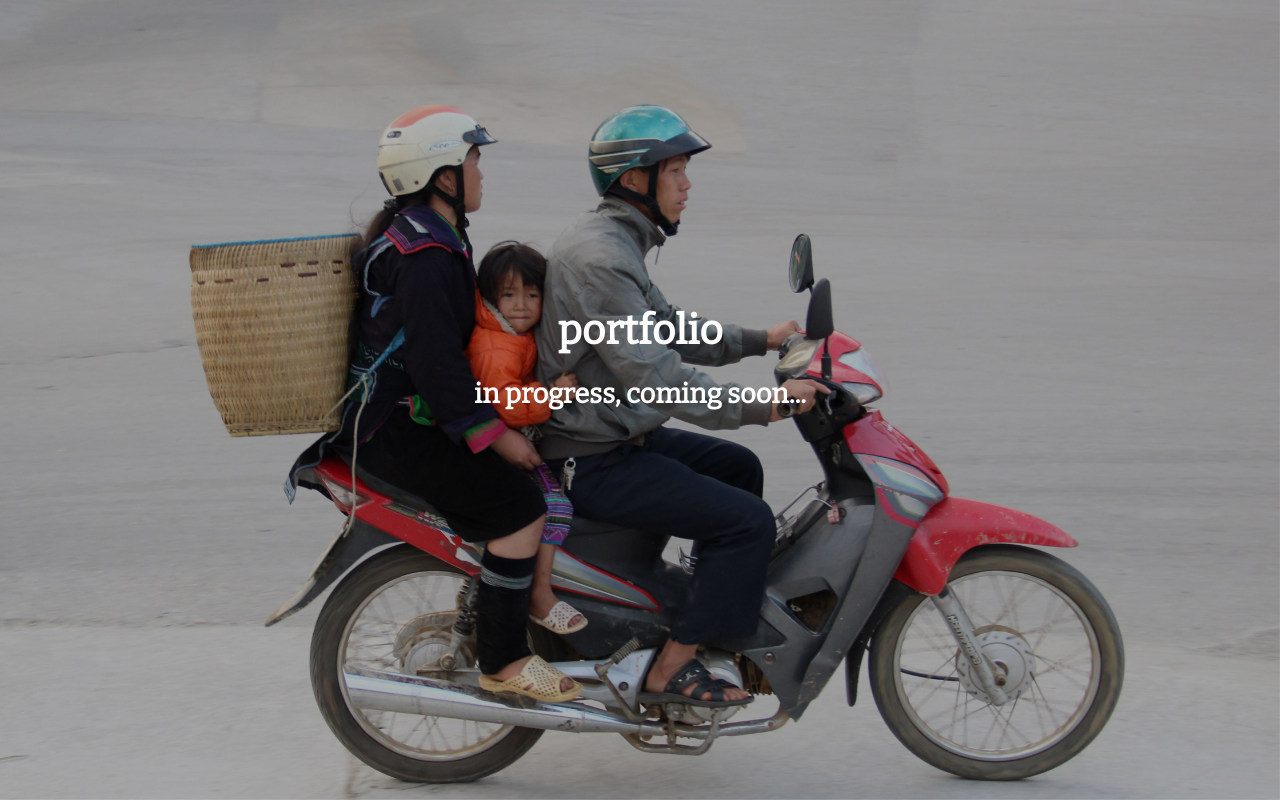
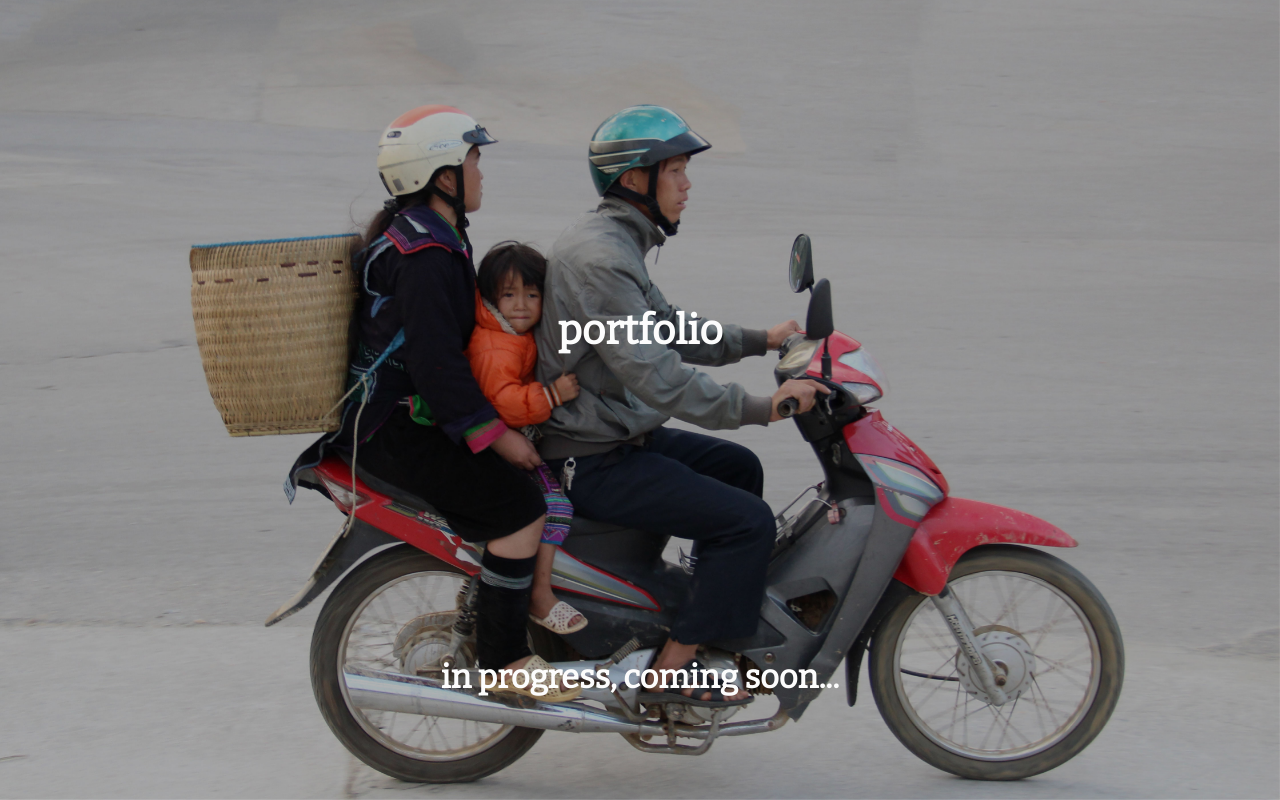
Before and after one commit to aimeefranco/aimeefranco.github.io, a plain HTML site: page portfolio.html in a window 1280 px wide. Drawn offline with nearby package versions, Linux system fonts and the light colour scheme.

Commit message:
initial commit

```diff
--- a/CSS/portfolio.css
+++ b/CSS/portfolio.css
@@ -28,6 +28,17 @@
 			padding-top: 50%;
 			}
 	}
+
+h4 {
+	font-family: 'Bitter', serif;
+	color: #FCFCFC;
+	font-size: 1.2em;
+	line-height: .8;
+	padding-top: 22%;
+	text-align: center;
+	margin-top: 0;
+	opacity: 100%;
+}
 
 #empty{
 	width:100%;
```
